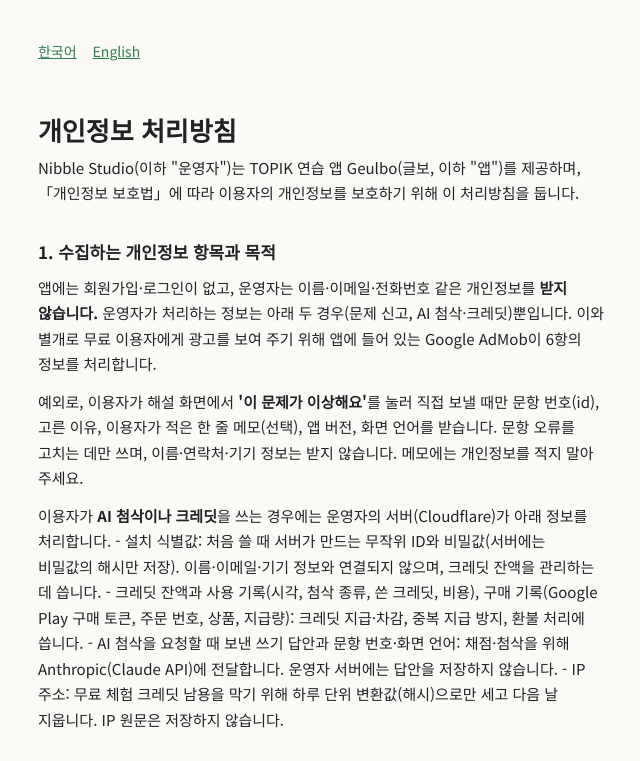
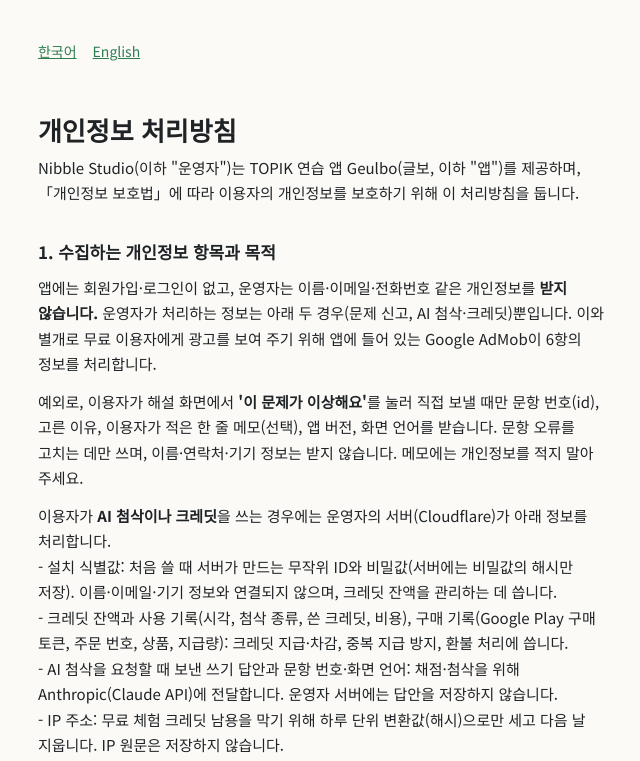
Before and after one commit to junyeoblee0702/moajji-site, a plain HTML site: page geulbo/privacy/index.html in a window 1280 px wide. Shown: the top 761 px of the page, without its empty margins (319-959 px from the left). Drawn offline with Linux system fonts and the light colour scheme.

Commit message:
Geulbo 처리방침: 목록 줄 줄바꿈 표시
Co-Authored-By: Claude Opus 5.5 <noreply@anthropic.com>

```diff
--- a/geulbo/privacy/index.html
+++ b/geulbo/privacy/index.html
@@ -2,6 +2,7 @@
 <meta name="claude:viewport-fit-sides" content="cover">
 <link rel="stylesheet" href="https://fonts.googleapis.com/css2?family=Noto+Sans+KR:wght@400;600;700&display=swap">
 <style>
+p { white-space: pre-line; } /* "- " 목록 줄을 줄바꿈해 보이게 */
 /* 법률 문서: 한 단, 읽기 폭 68ch, 표는 가로 스크롤 상자 안 */
 :root {
   --bg: #fbfaf7; --fg: #1f2326; --muted: #5d656c; --line: #e2e0da; --accent: #2f7d4f; --note: #f1f5f0;
```
